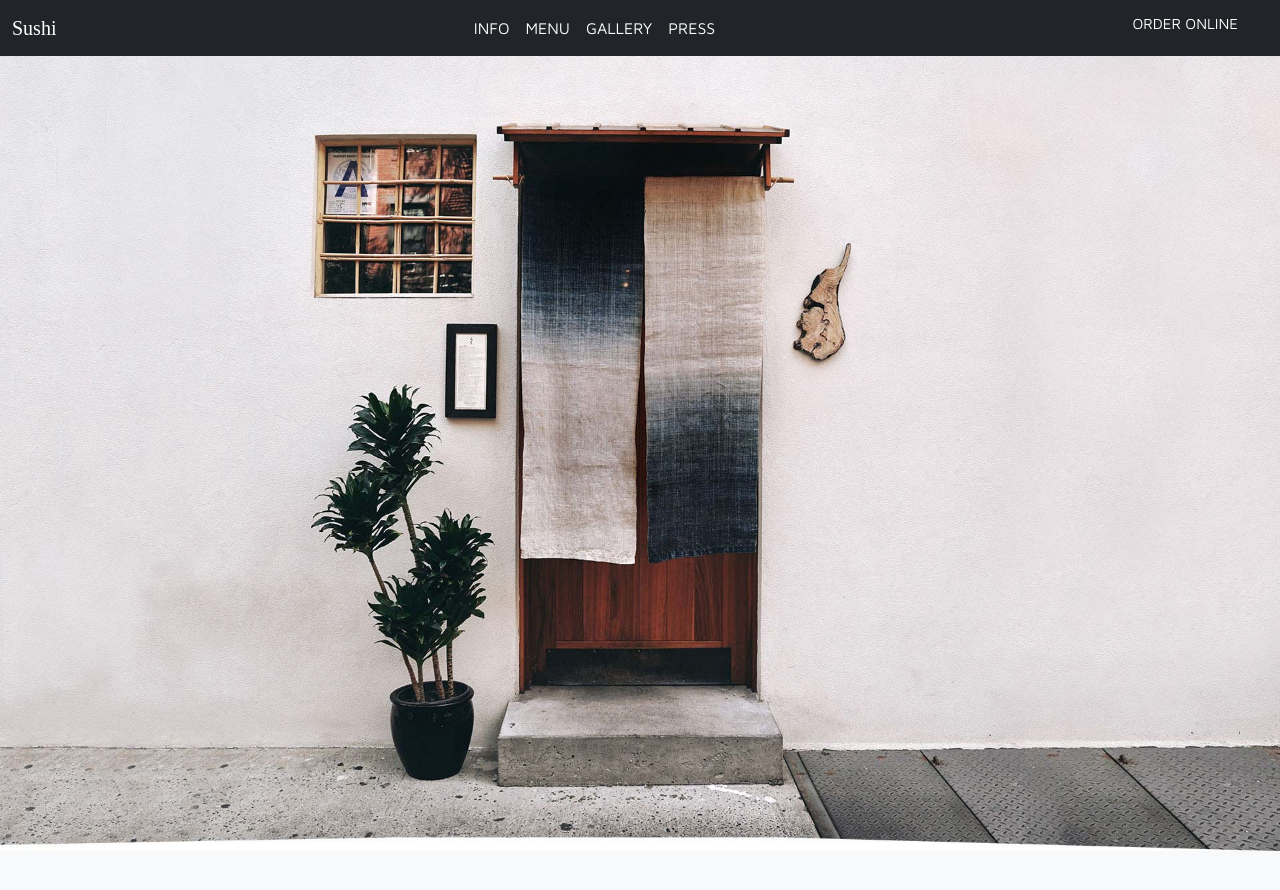
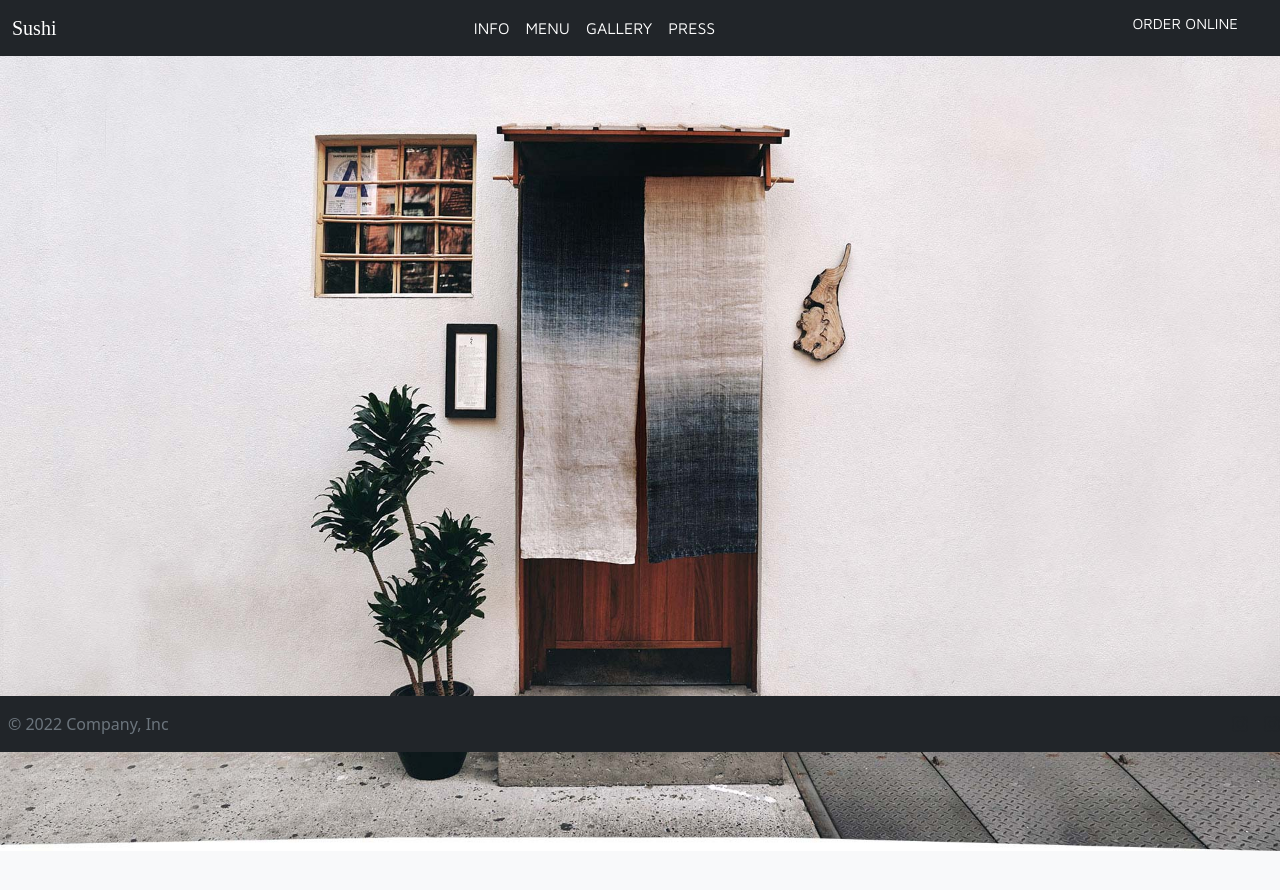
Before and after one commit to Nasa-ria/react_restaurant_app, a React (Create React App) app: page / in a window 1280 px wide. Shown: the top 890 px of the page. Built offline with nearby package versions, Linux system fonts and the light colour scheme; a web font is replaced by a local one.

Commit message:
adding footer

```diff
--- a/src/components/App.jsx
+++ b/src/components/App.jsx
@@ -2,8 +2,9 @@
 import{BrowserRouter, Routes, Route} from "react-router-dom"
 import Home from "./Home"
 import Nav from "./Nav";
+import Footer from "./Footer";
 
-import {useState,useContext} from "react"
+// import {useState,useContext} from "react"
 
 
 function App() {
@@ -31,7 +32,7 @@ function App() {
         </div>
 
       </main>
-
+        <Footer/>
       {/* </AuthContext.Provider> */}
       </BrowserRouter>
 
--- a/src/components/Footer.jsx
+++ b/src/components/Footer.jsx
@@ -0,0 +1,30 @@
+
+
+function Footer(){
+    return(
+        <>
+
+     {/* <footer class="footer fixed-bottom bg-dark "> */}
+     <div class="container">
+  <footer class="d-flex flex-wrap justify-content-between align-items-center py-3 my-5  fixed-bottom bg-dark">
+    <div class="col-md-4 d-flex align-items-center">
+      <a href="/" class="mb-3 me-2 mb-md-0 text-muted text-decoration-none lh-1">
+        {/* <svg class="bi" width="30" height="24"><use xlink:href="#bootstrap"/></svg> */}
+      </a>
+      <span class="mb-3 mb-md-0 text-muted">&copy; 2022 Company, Inc</span>
+    </div>
+
+    <ul class="nav col-md-4 justify-content-end list-unstyled d-flex">
+    {/* <i class="bi bi-facebook" style="font-size:20px; color :gainsboro;"></i> */}
+      <li class="ms-3"><i class="bi bi-instagram"></i></li>
+      <li class="ms-3"><i class="bi bi-instagram"></i></li>
+    </ul>
+  </footer>
+ </div>
+    {/* </footer> */}
+
+
+        </>
+    )
+}
+export default Footer;
--- a/src/components/Nav.jsx
+++ b/src/components/Nav.jsx
@@ -7,26 +7,26 @@ function Nav(){
     return(
         <>
 
-      <nav className=" navbar navbar-expand-lg navbar-dark bg-dark  fixed-top  ">
+      <nav className=" navbar navbar-expand-lg  fixed-top navbar-dark bg-dark   ">
 <div className="container-fluid">
- <a  className="brand " > <Link className=" logo" to={"/"}>Sushi </Link></a>
+ <a  className="brand "  href='#'> <Link className=" logo" to={"/"}>Sushi </Link></a>
 <button className="navbar-toggler" type="button" data-toggle="collapse" data-target="#navbarsExample05" aria-controls="navbarsExample05" aria-expanded="false" aria-label="Toggle navigation">
 <span className="navbar-toggler-icon"></span>
 </button>
     <div className='list-center'>
 <ul className="navbar-nav pl-md-5 ml-auto">
 <li className="item">
-<a className="nav-link active" ><Link  className=" link"to={"#"}>INFO </Link></a>
+<a className="nav-link active" href='#' ><Link  className=" link"to={"#"}>INFO </Link></a>
 </li>
 <li className="item">
-<a className="nav-link" ><Link  className=" link"to={"#"}>MENU </Link></a>
+<a className="nav-link"  href='#'><Link  className=" link"to={"#"}>MENU </Link></a>
 </li>
 
 <li className="item">
-<a className="nav-link" ><Link className=" link"to={"#"}>GALLERY </Link></a>
+<a className="nav-link" href='#' ><Link className=" link"to={"#"}>GALLERY </Link></a>
 </li>
 <li className="item">
-<a className="nav-link" ><Link className=" link"to={"#"}>PRESS</Link></a>
+<a className="nav-link" href='#'><Link className=" link"to={"#"}>PRESS</Link></a>
 </li>
 </ul>
 </div>
```
Also changed, not shown: src/components/css/App.css (line endings or trailing spaces).
